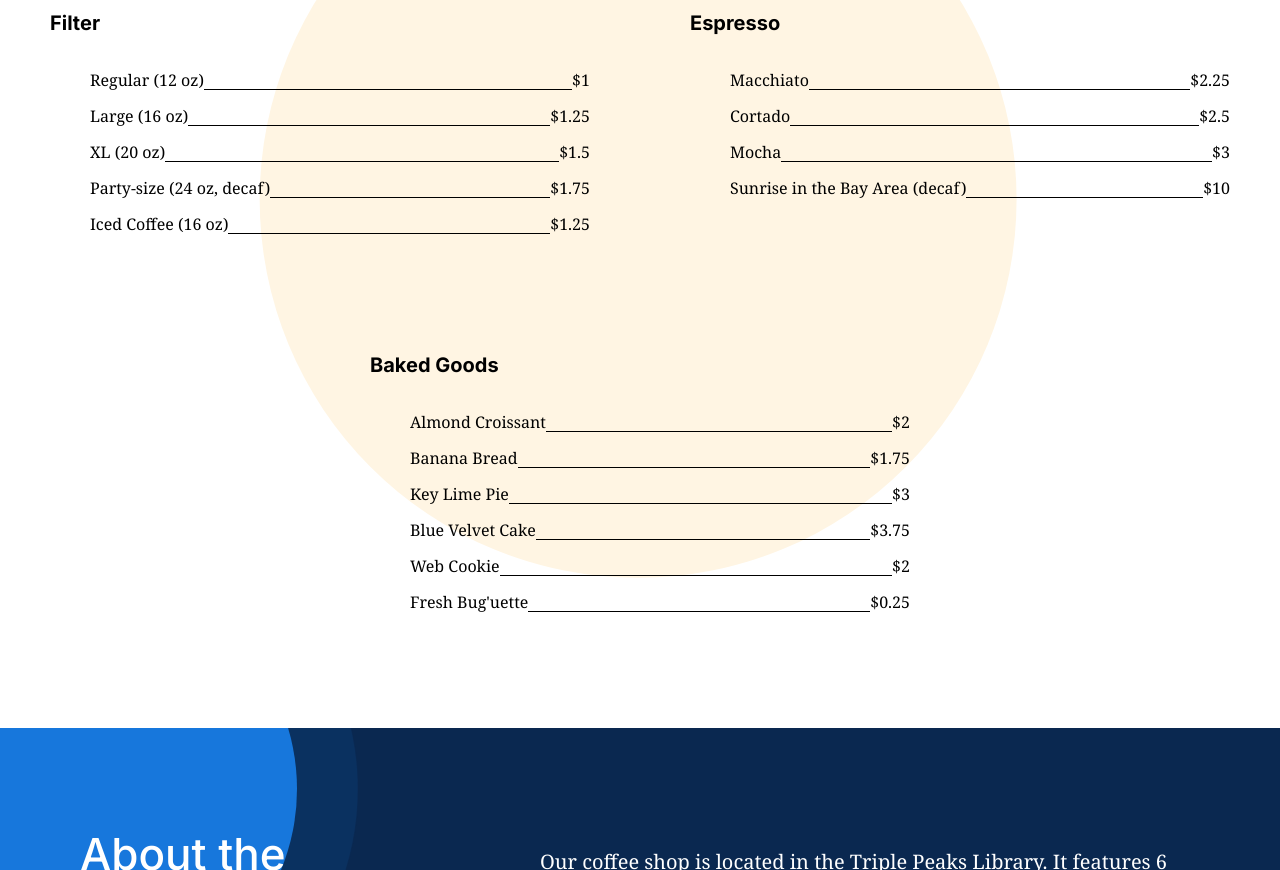
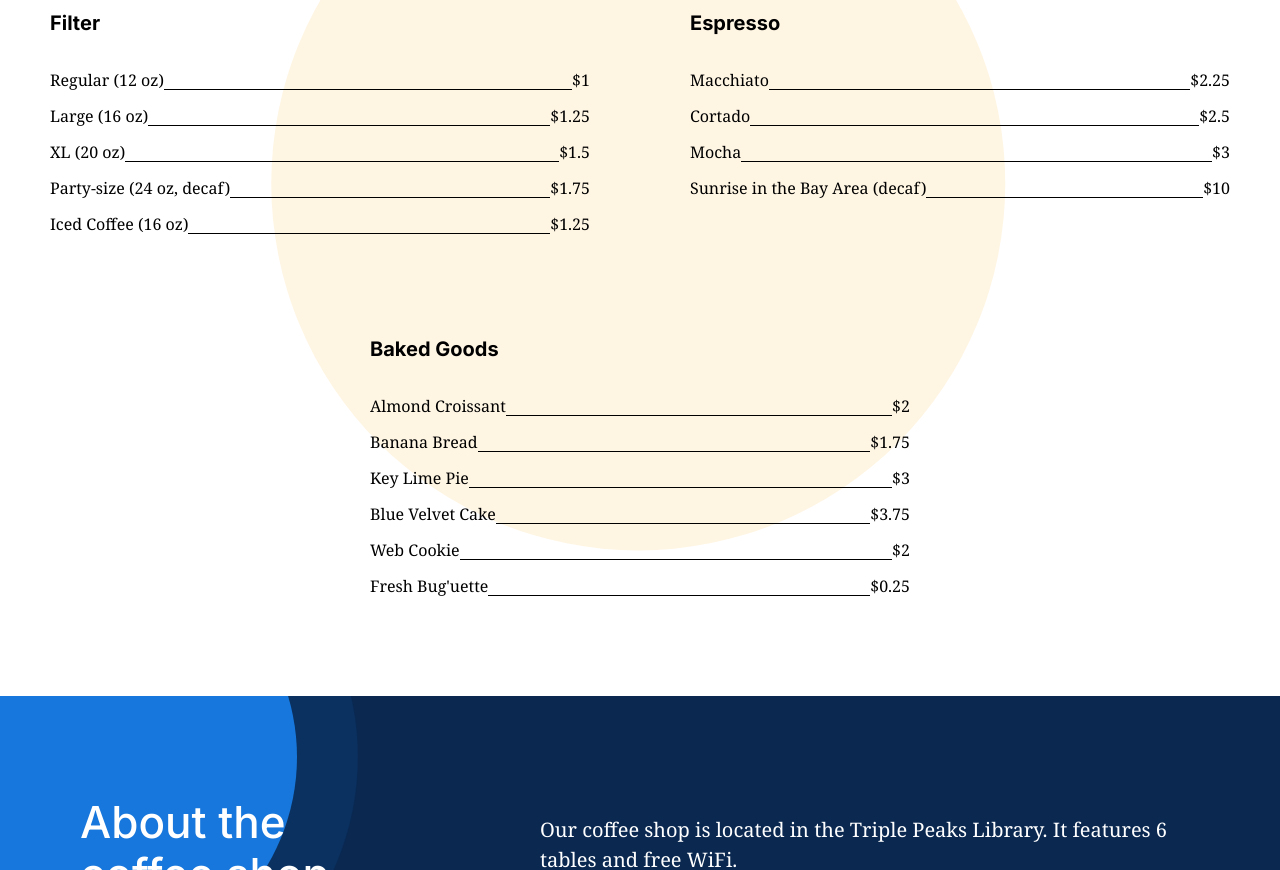
Before and after one commit to KevynStacy/se_project_coffeeshop, a plain HTML site: page index.html in a window 1280 px wide. Shown: the part 2990-3860 px from the top of the page. Drawn offline with Linux system fonts and the light colour scheme.

Commit message:
final edit to card block

```diff
--- a/blocks/card.css
+++ b/blocks/card.css
@@ -10,6 +10,11 @@
     font-size: 20px;
     line-height: 30px;
     margin: 0 0 32px;
+}
+
+.card__list {
+    padding: 0;
+    margin: 0;
 }
 
 .card__list-item {
```
